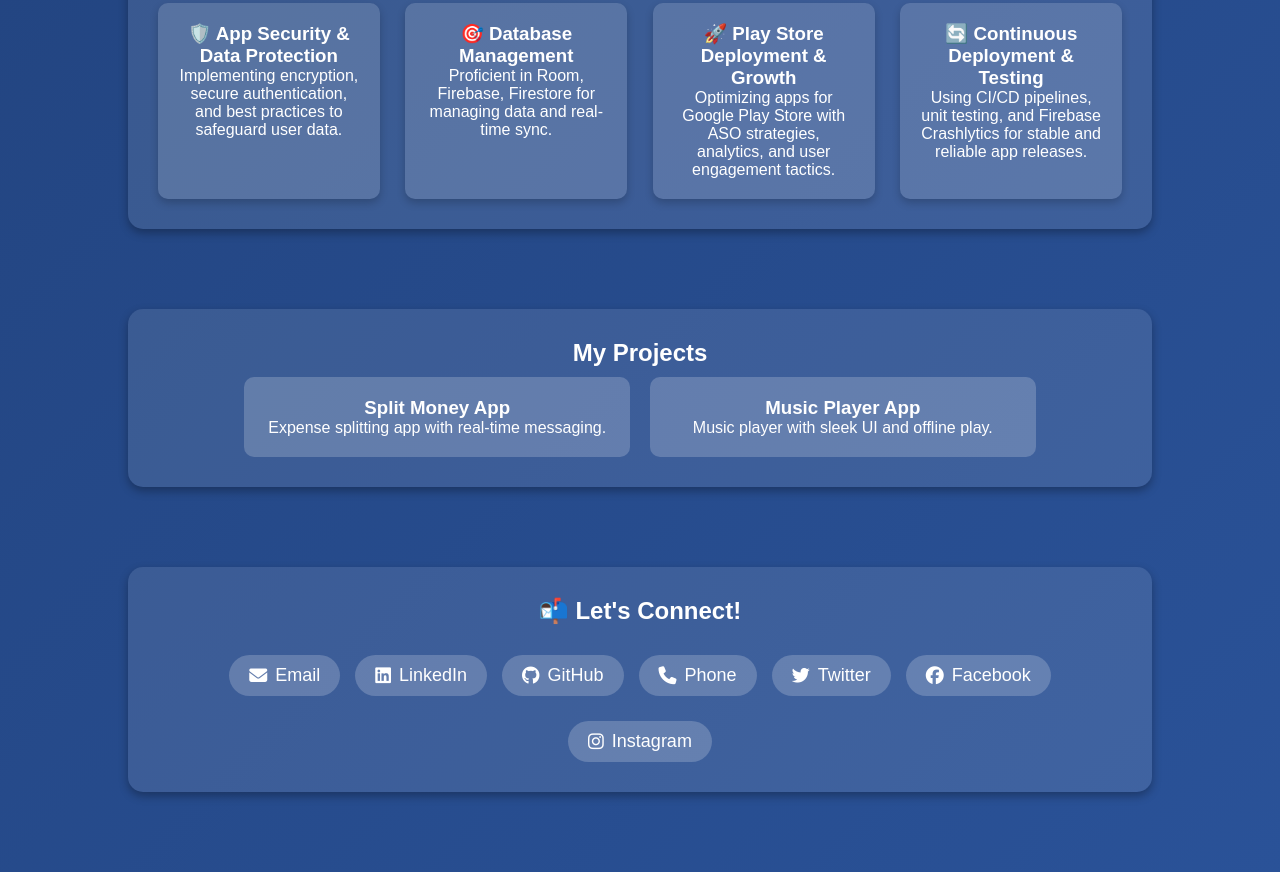
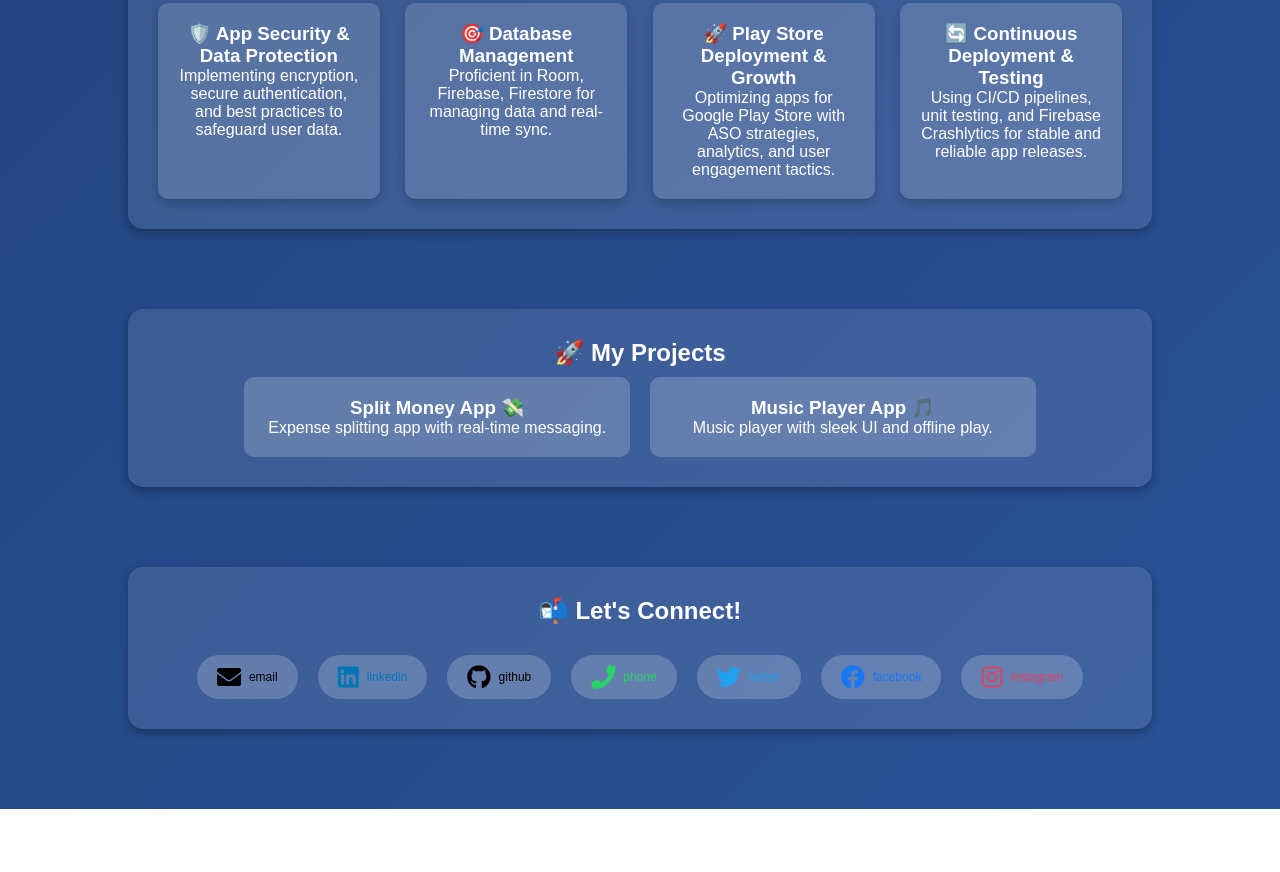
Before and after one commit to kshreeram813/Personal-Portfolio-Website-Using-HTML-and-CSS, a plain HTML site: page index.html in a window 1280 px wide. Shown: the part 1555-2427 px from the top of the page. After the commit the page ends 2364 px from the top, so only its background shows below. Drawn offline with Linux system fonts and the light colour scheme.

Commit message:
Updated portfolio UI

```diff
--- a/index.html
+++ b/index.html
@@ -37,14 +37,14 @@
 
     <!-- About Section -->
     <section id="about" class="section">
-        <h2>About Me</h2>
+        <h2>👤 About Me</h2>
         <p>🚀 Mobile App Developer | Crafting high-performance Android apps with Kotlin & Java | Transforming ideas into seamless user experiences 📱✨ | Passionate about innovation & next-gen technology ⚡🔥</p>
     </section>
 
 
     <!-- Work Experience Section -->
 <section id="experience" class="section">
-    <h2>Work Experience</h2>
+    <h2>🏢 Work Experience</h2>
 
     <div class="experience-card">
         <h3>Mobile App Developer</h3>
@@ -55,7 +55,7 @@
 
     <!-- Experience Section -->
 <section id="workexperience" class="section">
-    <h2>Experience & Skills</h2>
+    <h2>💼 Experience & Skills</h2>
     <div class="experience-cards">
         <div class="card">
             <h3>📱 Android Development</h3>
@@ -95,14 +95,14 @@
 
     <!-- Projects Section -->
     <section id="projects" class="section">
-        <h2>My Projects</h2>
+        <h2>🚀 My Projects</h2>
         <div class="project-list">
             <div class="project-item" onclick="showProject('split-money')">
-                <h3>Split Money App</h3>
+                <h3>Split Money App 💸</h3>
                 <p>Expense splitting app with real-time messaging.</p>
             </div>
             <div class="project-item" onclick="showProject('music-player')">
-                <h3>Music Player App</h3>
+                <h3>Music Player App 🎵</h3>
                 <p>Music player with sleek UI and offline play.</p>
             </div>
         </div>
@@ -171,29 +171,40 @@
     </section>
 
     <!-- Contact Section -->
- <section id="contact" class="section contact">
+<head>
+    <link rel="stylesheet" href="https://cdnjs.cloudflare.com/ajax/libs/font-awesome/5.15.4/css/all.min.css">
+</head>
+
+<section id="contact" class="section contact" style="font-family: Arial, sans-serif; text-align: center;">
     <h2>📬 Let's Connect!</h2>
-    <div class="contact-links">
-        <a href="mailto:k9shreeram@gmail.com" target="_blank">
-            <i class="fas fa-envelope"></i> Email
+    <div class="contact-links" style="display: flex; justify-content: center; gap: 20px; flex-wrap: wrap;">
+        <a href="mailto:kushwahashreeramkumar@gmail.com" target="_blank" style="text-decoration: none; color: #000;">
+            <i class="fas fa-envelope" style="font-size: 24px;"></i>
+            <p style="margin: 0; font-size: 12px;">email</p>
         </a>
-        <a href="https://www.linkedin.com/in/kshreeram9" target="_blank">
-            <i class="fab fa-linkedin"></i> LinkedIn
+        <a href="https://www.linkedin.com/in/kshreeram9" target="_blank" style="text-decoration: none; color: #0077B5;">
+            <i class="fab fa-linkedin" style="font-size: 24px;"></i>
+            <p style="margin: 0; font-size: 12px;">linkedin</p>
         </a>
-        <a href="https://github.com/kshreeram813" target="_blank">
-            <i class="fab fa-github"></i> GitHub
+        <a href="https://github.com/kshreeram813" target="_blank" style="text-decoration: none; color: #000;">
+            <i class="fab fa-github" style="font-size: 24px;"></i>
+            <p style="margin: 0; font-size: 12px;">github</p>
         </a>
-        <a href="tel:+919560837525">
-            <i class="fas fa-phone"></i> Phone
+        <a href="tel:+919560837525" style="text-decoration: none; color: #25D366;">
+            <i class="fas fa-phone" style="font-size: 24px;"></i>
+            <p style="margin: 0; font-size: 12px;">phone</p>
         </a>
-        <a href="https://x.com/kshreeram813?t=oZpuhPfGxwdgJsmScZenAw&s=09" target="_blank">
-            <i class="fab fa-twitter"></i> Twitter
+        <a href="https://x.com/kshreeram813?t=oZpuhPfGxwdgJsmScZenAw&s=09" target="_blank" style="text-decoration: none; color: #1DA1F2;">
+            <i class="fab fa-twitter" style="font-size: 24px;"></i>
+            <p style="margin: 0; font-size: 12px;">twitter</p>
         </a>
-        <a href="https://www.facebook.com/kshreeram813?mibextid=9R9pXO" target="_blank">
-            <i class="fab fa-facebook"></i> Facebook
+        <a href="https://www.facebook.com/kshreeram813?mibextid=9R9pXO" target="_blank" style="text-decoration: none; color: #1877F2;">
+            <i class="fab fa-facebook" style="font-size: 24px;"></i>
+            <p style="margin: 0; font-size: 12px;">facebook</p>
         </a>
-        <a href="https://instagram.com/kshreeram813?igshid=MzMyNGUyNmU2YQ==" target="_blank">
-            <i class="fab fa-instagram"></i> Instagram
+        <a href="https://instagram.com/kshreeram813?igshid=MzMyNGUyNmU2YQ==" target="_blank" style="text-decoration: none; color: #E4405F;">
+            <i class="fab fa-instagram" style="font-size: 24px;"></i>
+            <p style="margin: 0; font-size: 12px;">instagram</p>
         </a>
     </div>
 </section>
```
